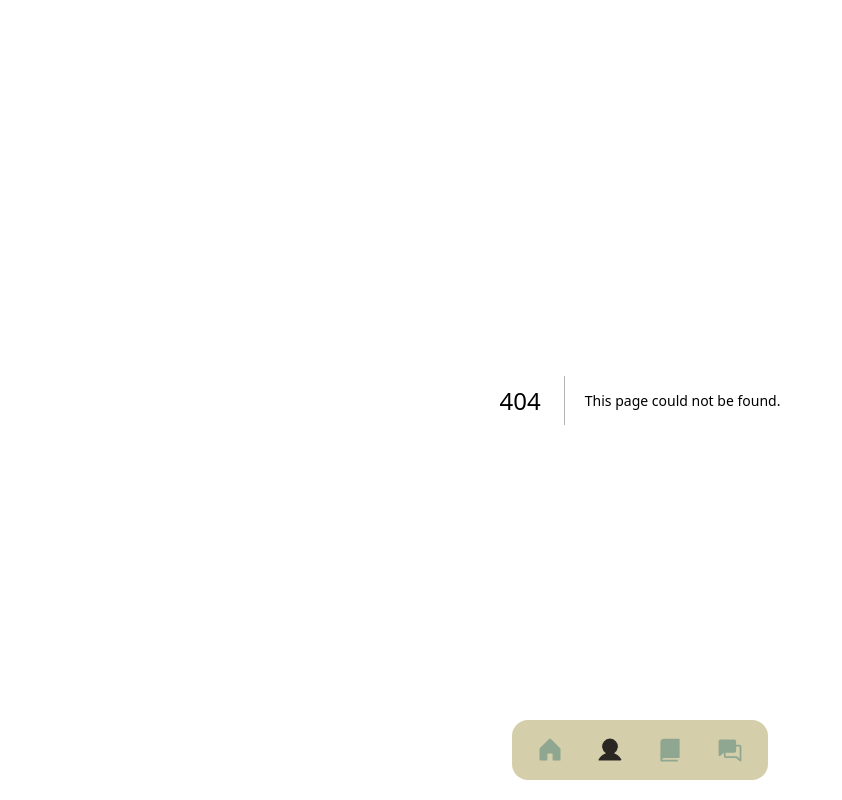
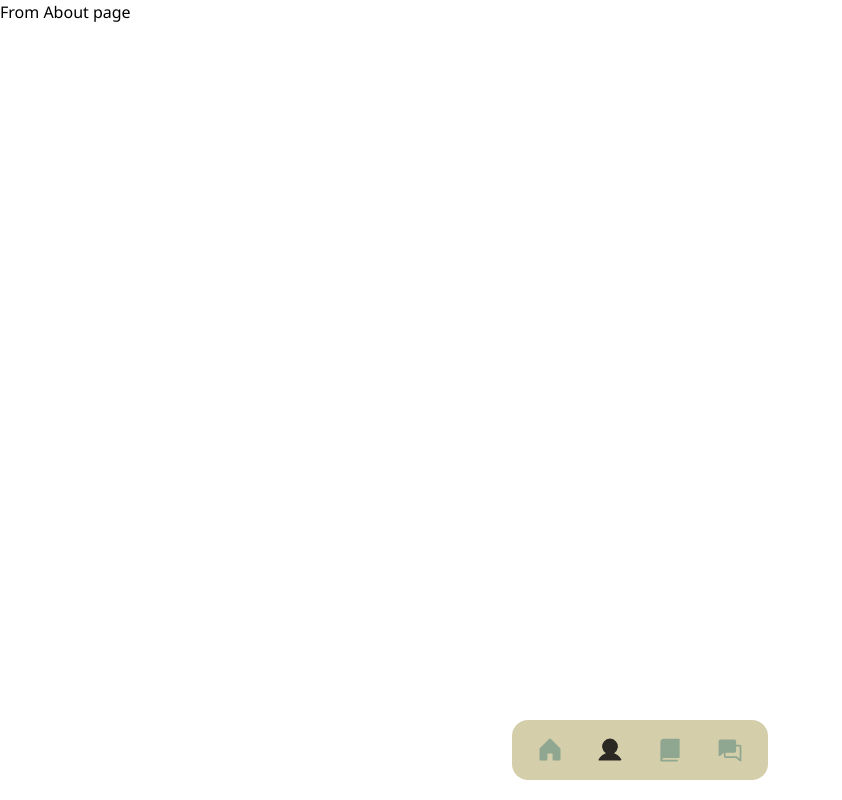
Before and after one commit to fantasyfuerte/portfolio, a Next.js app: page /about in a window 1280 px wide. Before the commit this address had no page. Shown: the whole page, without its empty margins (0-842 px from the left). Built offline with nearby package versions, Linux system fonts and the light colour scheme.

Commit message:
Creating about-page

```diff
--- /dev/null
+++ b/src/app/(routes)/about/page.tsx
@@ -0,0 +1,7 @@
+function AboutPage() {
+  return (
+    <div>From About page</div>
+  )
+}
+
+export default AboutPage
```
